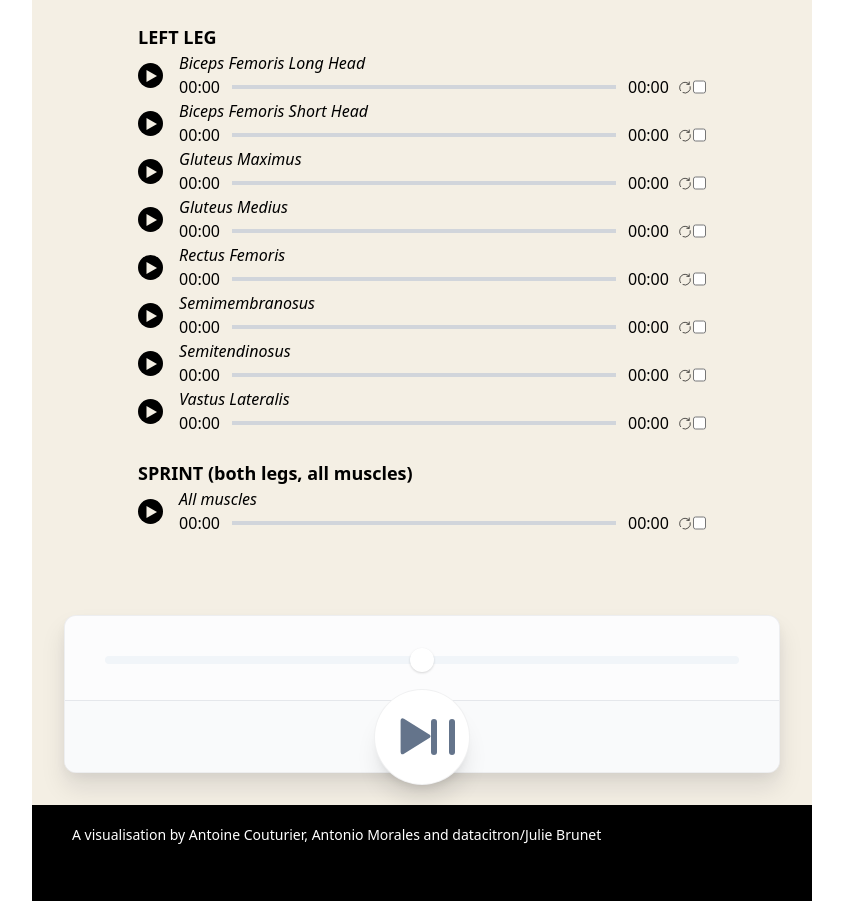
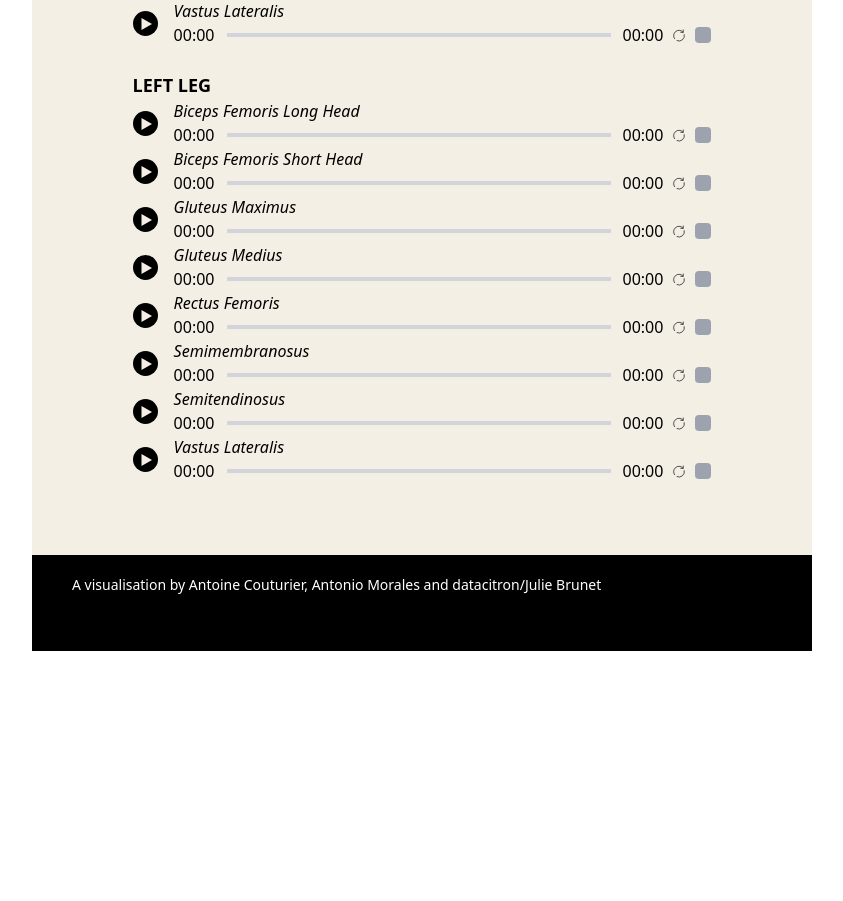
Before and after one commit to ajmoralesa/vizsprint, a Nuxt app: page / in a window 1280 px wide. Shown: the part 760-1661 px from the top of the page, without its empty margins (218-1061 px from the left). After the commit the page ends 1411 px from the top, so only its background shows below. Built offline with nearby package versions, Linux system fonts and the light colour scheme.

Commit message:
add functionality

```diff
--- a/app.vue
+++ b/app.vue
@@ -1,4 +1,5 @@
 <template>
+  <!-- <parentcomponent></parentcomponent> -->
   <div class="w-full flex justify-center">
     <div class="bg-[#F4EFE4] flex flex-col h-100">
       <img src="img/SPRINT_illu-03.png" class="head" alt="Sprint header" />
@@ -7,6 +8,16 @@
       <h3 class="flex justify-center pt-2 text-black">
         Acceleration phase during a 40m sprint
       </h3>
+
+      <!-- <div>
+        <p>Length selected is {{ lenSelected }}</p>
+        <p>Subaudios: {{ subsetAudioMuscles }}</p>
+        <button @click="playSubsetSounds">Play subser</button>
+      </div> -->
+
+      <button @click="unSelectAll">Unselect All</button>
+      <ChildComponent ref="audioPlayer" />
+      <button @click="unselectAllCheckboxes">Unsssss</button>
 
       <div class="flex justify-center pt-6">
         <div class="px-8">
@@ -18,6 +29,7 @@
                 <AudioPlayer
                   :audio-file="audioMuscles[`${muscle.muscle}_right`]?.sound"
                   :muscle="audioMuscles[`${muscle.muscle}_right`]?.name"
+                  :side="muscle.side"
                   :selected-players="selectedPlayers"
                   @selectionChanged="handleSelectionChanged"
                   @playbackToggled="handlePlaybackToggled"
@@ -36,6 +48,10 @@
                 <AudioPlayer
                   :audio-file="audioMuscles[`${muscle.muscle}_right`]?.sound"
                   :muscle="audioMuscles[`${muscle.muscle}_right`]?.name"
+                  :side="muscle.side"
+                  :selected-players="selectedPlayers"
+                  @selectionChanged="handleSelectionChanged"
+                  @playbackToggled="handlePlaybackToggled"
                 ></AudioPlayer>
               </template>
             </template>
@@ -43,7 +59,7 @@
 
           <br />
 
-          <p>
+          <!-- <p>
             <span class="text-lg font-bold uppercase">Sprint</span>
             <span class="text-lg font-bold"> (both legs, all muscles)</span>
           </p>
@@ -52,14 +68,23 @@
               :audio-file="audioMuscles[`${all}_both`]?.sound"
               muscle="All muscles"
             ></AudioPlayer>
-          </div>
+          </div> -->
         </div>
       </div>
 
       <br />
       <br />
 
-      <GlobalPlayer></GlobalPlayer>
+      <div
+        v-if="selectedPlayers.length >= 2"
+        class="fixed bottom-0 left-0 right-0"
+      >
+        <GlobalPlayer
+          :subsetAudioMuscles="subsetAudioMuscles"
+          :selected-players="selectedPlayers"
+          @selectionChanged="handleSelectionChanged"
+        ></GlobalPlayer>
+      </div>
 
       <div class="bg-black h-24 text-white flex">
         <div class="pl-10 pr-40 pt-5 text-sm">
@@ -208,35 +233,52 @@ onMounted(() => {
       ...rest,
     };
   });
+
+  console.log("audiomuscles");
+  console.log(audioMuscles);
 });
 
-// Selected players
 const selectedPlayers = reactive([]);
-
-function handleCheckboxToggled(isSelected) {
-  console.log("Checkbox toggled:", isSelected);
-}
+const subsetAudioMuscles = ref({});
 
 function handleSelectionChanged(selectedPlayers) {
   selectedPlayers = selectedPlayers;
+  console.log(selectedPlayers.length);
   console.log(selectedPlayers);
 }
 
-watch(selectedPlayers, (newPlayers, oldPlayers) => {
-  // Pause the sounds of players that are no longer selected
-  oldPlayers.forEach((player) => {
-    if (!newPlayers.some((newPlayer) => newPlayer.muscle === player.muscle)) {
-      player.audio.pause();
+const lenSelected = ref(0);
+watch(selectedPlayers, () => {
+  lenSelected.value = Object.keys(selectedPlayers).length;
+
+  const selectedPlayerNames = Object.values(selectedPlayers).map(
+    ({ muscle, side }) => {
+      return `${muscle}_${side}`;
     }
+  );
+
+  console.log("selectedPlayerNames");
+  console.log(selectedPlayers);
+  console.log(selectedPlayerNames);
+
+  // Create a subset of audioMuscles based on selectedPlayerNames
+  subsetAudioMuscles.value = Object.keys(audioMuscles).reduce((acc, key) => {
+    const muscle = audioMuscles[key];
+    const muscleIdentifier = `${muscle.name}_${muscle.side}`;
+
+    if (selectedPlayerNames.includes(muscleIdentifier)) {
+      acc[key] = muscle;
+    }
+    return acc;
+  }, {});
+});
+
+function playSubsetSounds() {
+  console.log("playing all!");
+  Object.values(subsetAudioMuscles.value).forEach((muscle) => {
+    muscle?.sound.play();
   });
-
-  // Play the sounds of newly selected players
-  newPlayers.forEach((player) => {
-    if (!oldPlayers.some((oldPlayer) => oldPlayer.muscle === player.muscle)) {
-      player.audio.play();
-    }
-  });
-});
+}
 
 function handlePlaybackToggled(muscle, isPlaying) {
   const index = selectedPlayers.value.findIndex(
@@ -246,6 +288,20 @@ function handlePlaybackToggled(muscle, isPlaying) {
   if (index > -1) {
     selectedPlayers.value[index].isPlaying = isPlaying;
   }
+}
+
+function unSelectAll() {
+  selectedPlayers.splice(0, selectedPlayers.length);
+}
+
+const audioPlayer = ref(null);
+
+function unselectAllCheckboxes() {
+  const checkboxes = audioPlayer.value.$refs.checkbox;
+
+  checkboxes.forEach((checkbox) => {
+    checkbox.checked = false;
+  });
 }
 </script>
 
--- a/components/AudioPlayer.vue
+++ b/components/AudioPlayer.vue
@@ -18,13 +18,17 @@
           </div>
         </div>
         <p>{{ formatTime(audioDuration) }}</p>
-        <button class="pl-2" @click="restartAudio"><restart></restart></button>
-        <input
-          type="checkbox"
-          class="text-black"
-          v-model="isSelected"
-          @change="toggleSelection"
-        />
+        <div class="flex items-center">
+          <button class="pl-2" @click="restartAudio">
+            <restart></restart>
+          </button>
+          <input
+            type="checkbox"
+            class="ml-2 w-4 h-4 bg-gray-400 border-transparent focus:border-transparent focus:bg-gray-300 text-black focus:ring-1 focus:ring-offset-2 focus:ring-gray-400 rounded"
+            v-model="isSelected"
+            @change="toggleSelection"
+          />
+        </div>
       </div>
     </div>
   </div>
@@ -48,6 +52,9 @@ const props = defineProps({
   },
   muscle: {
     // type: String,
+    required: true,
+  },
+  side: {
     required: true,
   },
   selectedPlayers: {
@@ -110,15 +117,35 @@ function restartAudio() {
 //   return props.selectedPlayers.some((player) => player.muscle === props.muscle);
 // });
 
-// Method to toggle the selection
+const isSelected = ref(false);
+
+// // Method to toggle the selection
+// function toggleSelection() {
+//   if (!isSelected.value) {
+//     const index = props.selectedPlayers.indexOf(props.muscle);
+//     if (index > -1) {
+//       props.selectedPlayers.splice(index, 1);
+//     }
+//   } else {
+//     props.selectedPlayers.push(props.muscle);
+//   }
+
+//   emits("selectionChanged", props.selectedPlayers);
+// }
+
 function toggleSelection() {
-  if (isSelected.value) {
-    const index = props.selectedPlayers.indexOf(props.muscle);
+  const { muscle, side } = props;
+  const selectedPlayer = { muscle, side };
+
+  if (!isSelected.value) {
+    const index = props.selectedPlayers.findIndex(
+      (player) => player.muscle === muscle && player.side === side
+    );
     if (index > -1) {
       props.selectedPlayers.splice(index, 1);
     }
   } else {
-    props.selectedPlayers.push(props.muscle);
+    props.selectedPlayers.push(selectedPlayer);
   }
 
   emits("selectionChanged", props.selectedPlayers);
--- a/components/GlobalPlayer.vue
+++ b/components/GlobalPlayer.vue
@@ -1,85 +1,162 @@
 <template>
   <div class="w-full flex justify-center">
     <div
-      class="relative w-full m-8 flex flex-col rounded-xl shadow-player-light bg-player-light-background border border-player-light-border dark:shadow-player-dark dark:bg-player-dark-background dark:border-player-dark-border dark:backdrop-blur-xl"
+      class="relative w-full m-8 flex flex-col rounded-xl shadow-player-light bg-player-light-background border border-player-light-border"
     >
+      <div class="flex w-full flex-row-reverse">
+        <button @click="closeComponent" class="pl-2 m-2">
+          <svg
+            xmlns="http://www.w3.org/2000/svg"
+            class="h-3 w-3 text-gray-700 hover:text-red-500"
+            fill="none"
+            viewBox="0 0 24 24"
+            stroke="currentColor"
+          >
+            <path
+              stroke-linecap="round"
+              stroke-linejoin="round"
+              stroke-width="2"
+              d="M6 18L18 6M6 6l12 12"
+            />
+          </svg>
+        </button>
+      </div>
+
       <div class="w-full flex flex-col px-10 pb-6 pt-10 z-50">
-        <input
-          type="range"
-          id="song-percentage-played"
-          class="amplitude-song-slider mb-3"
-          step=".1"
-        />
-        <div class="flex w-full justify-between">
+        <div class="relative bg-gray-300 h-2 mx-3 lg:w-96 rounded-lg">
+          <div
+            class="absolute left-0 bg-black h-full rounded-lg"
+            :style="{ width: progress + '%' }"
+          ></div>
+        </div>
+        <div class="flex w-full mt-2 justify-between">
           <span
-            class="amplitude-current-time text-xs font-sans tracking-wide font-medium text-sky-500 dark:text-sky-300"
-          ></span>
+            class="amplitude-current-time text-xs font-sans tracking-wide font-medium"
+            >00:00</span
+          >
           <span
-            class="amplitude-duration-time text-xs font-sans tracking-wide font-medium text-gray-500"
-          ></span>
+            class="amplitude-duration-time text-xs font-sans tracking-wide font-medium"
+            >{{ formatTime(audioDuration) }}</span
+          >
         </div>
       </div>
+
       <div
-        class="h-control-panel px-10 rounded-b-xl bg-control-panel-light-background border-t border-gray-200 flex items-center justify-center z-50 dark:bg-control-panel-dark-background dark:border-gray-900"
+        class="h-control-panel px-10 rounded-b-xl bg-control-panel-light-background border-t border-gray-200 flex items-center justify-center z-50"
       >
-        <div
-          class="cursor-pointer amplitude-play-pause w-24 h-24 rounded-full bg-white border border-play-pause-light-border shadow-xl flex items-center justify-center dark:bg-play-pause-dark-background dark:border-play-pause-dark-border"
-        >
-          <svg
-            id="play-icon"
-            class="ml-[10px]"
-            width="31"
-            height="37"
-            viewBox="0 0 31 37"
-            fill="none"
-            xmlns="http://www.w3.org/2000/svg"
+        <button @click="playSubsetSounds">
+          <div
+            class="cursor-pointer amplitude-play-pause w-24 h-24 rounded-full bg-white border border-play-pause-light-border shadow-xl flex items-center justify-center"
           >
-            <path
-              fill-rule="evenodd"
-              clip-rule="evenodd"
-              d="M29.6901 16.6608L4.00209 0.747111C2.12875 -0.476923 0.599998 0.421814 0.599998 2.75545V33.643C0.599998 35.9728 2.12747 36.8805 4.00209 35.6514L29.6901 19.7402C29.6901 19.7402 30.6043 19.0973 30.6043 18.2012C30.6043 17.3024 29.6901 16.6608 29.6901 16.6608Z"
-              class="fill-slate-500 dark:fill-slate-400"
-            />
-          </svg>
-
-          <svg
-            id="pause-icon"
-            width="24"
-            height="36"
-            viewBox="0 0 24 36"
-            fill="none"
-            xmlns="http://www.w3.org/2000/svg"
-          >
-            <rect
-              width="6"
-              height="36"
-              rx="3"
-              class="fill-slate-500 dark:fill-slate-400"
-            />
-            <rect
-              x="18"
-              width="6"
-              height="36"
-              rx="3"
-              class="fill-slate-500 dark:fill-slate-400"
-            />
-          </svg>
-        </div>
+            <play v-if="!isPlaying"></play>
+            <pause v-else></pause>
+          </div>
+        </button>
+        <button class="pl-2" @click="restartAudio">
+          <restart class=""></restart>
+        </button>
       </div>
     </div>
   </div>
 </template>
 
+<script setup>
+import { ref } from "vue";
+import play from "./icons/playGlobal.vue";
+import pause from "./icons/pauseGlobal.vue";
+import restart from "./icons/restart.vue";
+
+const isPlaying = ref(false);
+const isPaused = ref(false);
+const progress = ref(0);
+const currentTime = ref(0);
+const audioDuration = ref(0);
+
+const props = defineProps({
+  audioFile: {
+    // type: Object,
+    required: true,
+  },
+  muscle: {
+    // type: String,
+    required: true,
+  },
+  subsetAudioMuscles: {
+    required: true,
+  },
+  selectedPlayers: {
+    required: true,
+  },
+});
+
+const emits = defineEmits(["selectionChanged"]);
+
+function playSubsetSounds() {
+  isPlaying.value = !isPlaying.value;
+  console.log("playing all!");
+
+  if (isPlaying.value) {
+    // Play the audio file
+    Object.values(props.subsetAudioMuscles).forEach((muscle) => {
+      muscle?.sound.play();
+    });
+    updateProgress();
+  } else {
+    Object.values(props.subsetAudioMuscles).forEach((muscle) => {
+      if (isPaused.value) {
+        muscle?.sound.pause();
+      } else {
+        currentTime.value = 0;
+        muscle?.sound.pause();
+      }
+    });
+  }
+}
+
+function updateProgress() {
+  const audio =
+    props.subsetAudioMuscles[Object.keys(props.subsetAudioMuscles)[0]].sound;
+
+  audioDuration.value = audio.duration;
+
+  // Call updateProgress recursively using requestAnimationFrame
+  if (isPlaying.value && currentTime.value < audioDuration.value) {
+    currentTime.value = audio.currentTime;
+    progress.value = (currentTime.value / audioDuration.value) * 100;
+
+    requestAnimationFrame(updateProgress);
+  } else if (!isPlaying.value && currentTime.value !== 0) {
+    currentTime.value = 0;
+    progress.value = 0;
+  }
+}
+
+function formatTime(time) {
+  const minutes = Math.floor(time / 60);
+  const seconds = Math.floor(time % 60);
+  const formattedTime = `${String(minutes).padStart(2, "0")}:${String(
+    seconds
+  ).padStart(2, "0")}`;
+  return formattedTime;
+}
+
+function restartAudio() {
+  // Restart the audio
+  currentTime.value = 0;
+  progress.value = 0;
+  playSubsetSounds();
+}
+
+function closeComponent() {
+  console.log("closing this!");
+  for (const key in props.selectedPlayers) {
+    props.selectedPlayers[key] = false;
+  }
+  emits("selectionChanged", props.selectedPlayers);
+}
+</script>
+
 <style>
-/*
-! tailwindcss v3.0.23 | MIT License | https://tailwindcss.com
-*/
-
-/*
-1. Prevent padding and border from affecting element width. (https://github.com/mozdevs/cssremedy/issues/4)
-2. Allow adding a border to an element by just adding a border-width. (https://github.com/tailwindcss/tailwindcss/pull/116)
-*/
-
 *,
 ::before,
 ::after {
--- /dev/null
+++ b/components/icons/pauseGlobal.vue
@@ -0,0 +1,24 @@
+<template>
+  <svg
+    id="pause-icon"
+    width="24"
+    height="36"
+    viewBox="0 0 24 36"
+    fill="none"
+    xmlns="http://www.w3.org/2000/svg"
+  >
+    <rect
+      width="6"
+      height="36"
+      rx="3"
+      class="fill-slate-500 dark:fill-slate-400"
+    />
+    <rect
+      x="18"
+      width="6"
+      height="36"
+      rx="3"
+      class="fill-slate-500 dark:fill-slate-400"
+    />
+  </svg>
+</template>
--- /dev/null
+++ b/components/icons/playGlobal.vue
@@ -0,0 +1,18 @@
+<template>
+  <svg
+    id="play-icon"
+    class="ml-[10px]"
+    width="31"
+    height="37"
+    viewBox="0 0 31 37"
+    fill="none"
+    xmlns="http://www.w3.org/2000/svg"
+  >
+    <path
+      fill-rule="evenodd"
+      clip-rule="evenodd"
+      d="M29.6901 16.6608L4.00209 0.747111C2.12875 -0.476923 0.599998 0.421814 0.599998 2.75545V33.643C0.599998 35.9728 2.12747 36.8805 4.00209 35.6514L29.6901 19.7402C29.6901 19.7402 30.6043 19.0973 30.6043 18.2012C30.6043 17.3024 29.6901 16.6608 29.6901 16.6608Z"
+      class="fill-slate-500 dark:fill-slate-400"
+    />
+  </svg>
+</template>
--- a/package.json
+++ b/package.json
@@ -15,6 +15,7 @@
     "sass": "^1.62.1"
   },
   "dependencies": {
+    "@tailwindcss/forms": "^0.5.3",
     "howler": "^2.2.3"
   }
 }
--- a/tailwind.config.js
+++ b/tailwind.config.js
@@ -11,4 +11,5 @@ module.exports = {
       },
     },
   },
+  plugins: [require("@tailwindcss/forms")],
 };
```
Also changed, not shown: 1 other file (tests, documents, lock files or other folders).
